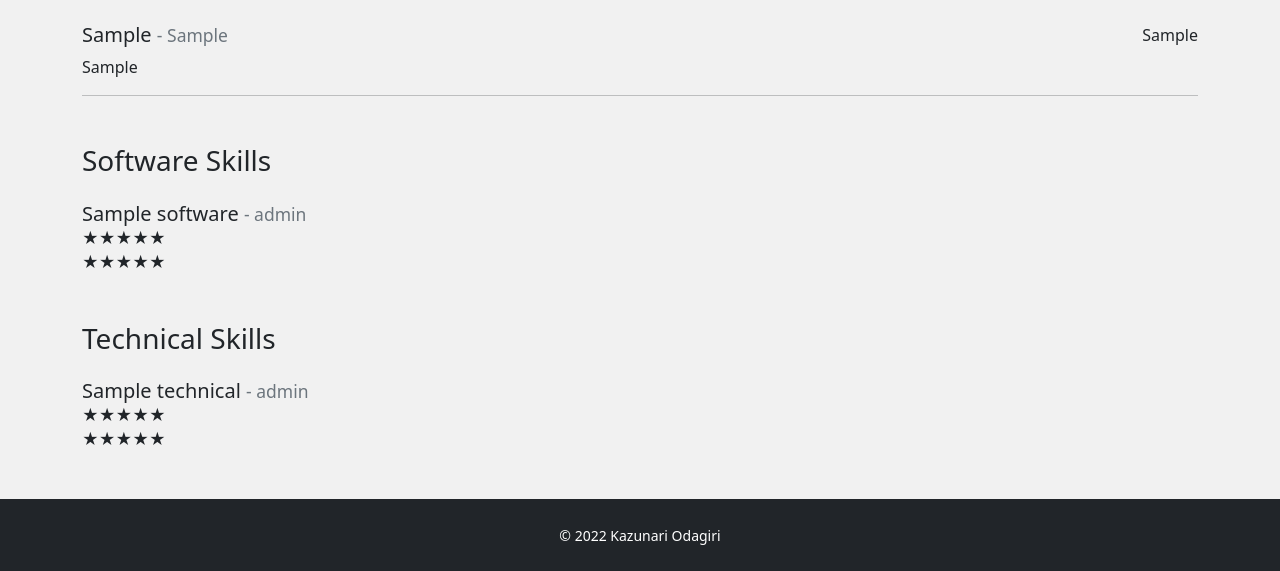
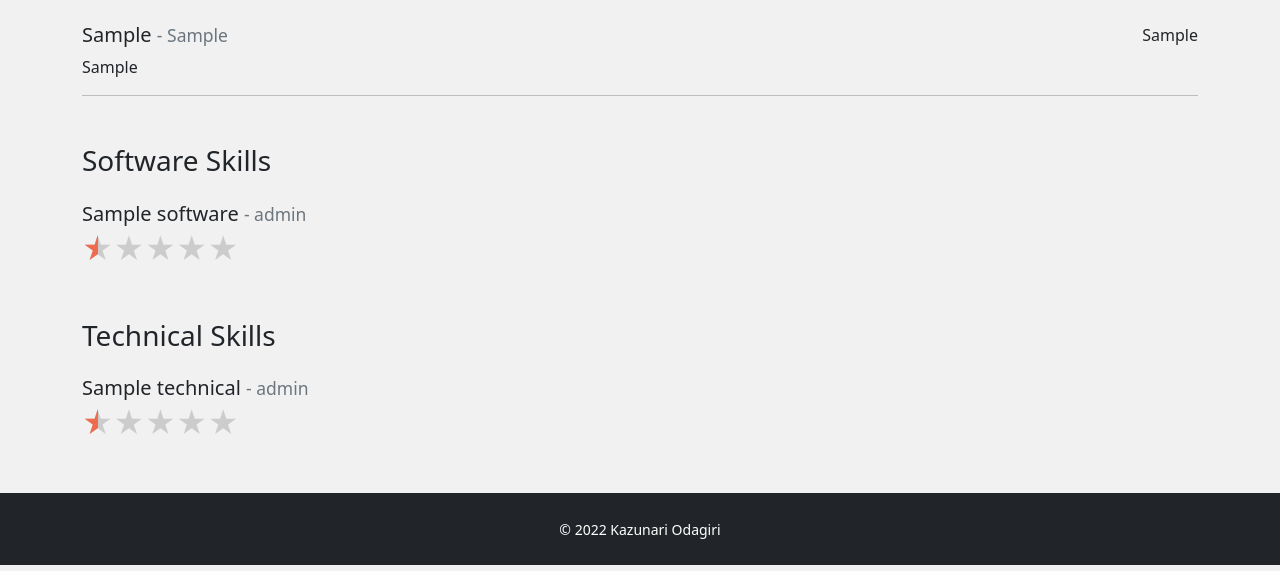
Before and after one commit to Joh-wasei/My_portfolio, a Django app: page /about/ in a window 1280 px wide. Shown: the part 715-1286 px from the top of the page. Run offline with Django 4.2, Linux system fonts and the light colour scheme; tables that the repository leaves empty hold one stand-in row (values such as "Sample post"); grey boxes marked "Sample" are stand-in pictures.

Commit message:
スキルのCSSを作成

```diff
--- a/app/static/css/style.css
+++ b/app/static/css/style.css
@@ -105,3 +105,21 @@ main {
 .icon {
     padding: 10px 8px;
 }
+
+.star-rating {
+    position: relative;
+    font-size: 30px;
+    word-wrap: normal!important;
+}
+
+.star-rating-front {
+    position: absolute;
+    top: 0;
+    left: 0;
+    overflow: hidden;
+    color: #EE6C4D;
+}
+
+.star-rating-back {
+    color: #ccc;
+}
```
